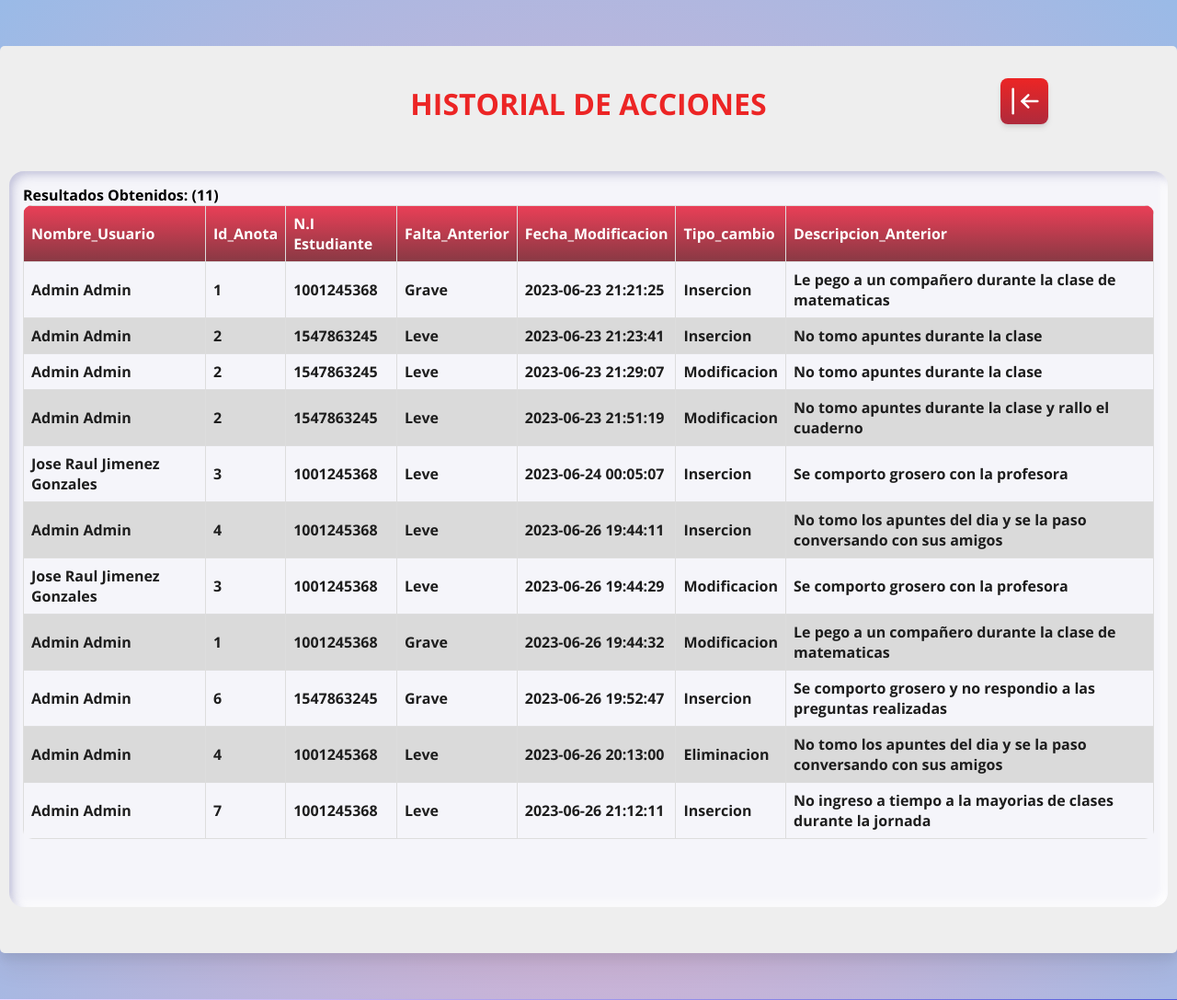
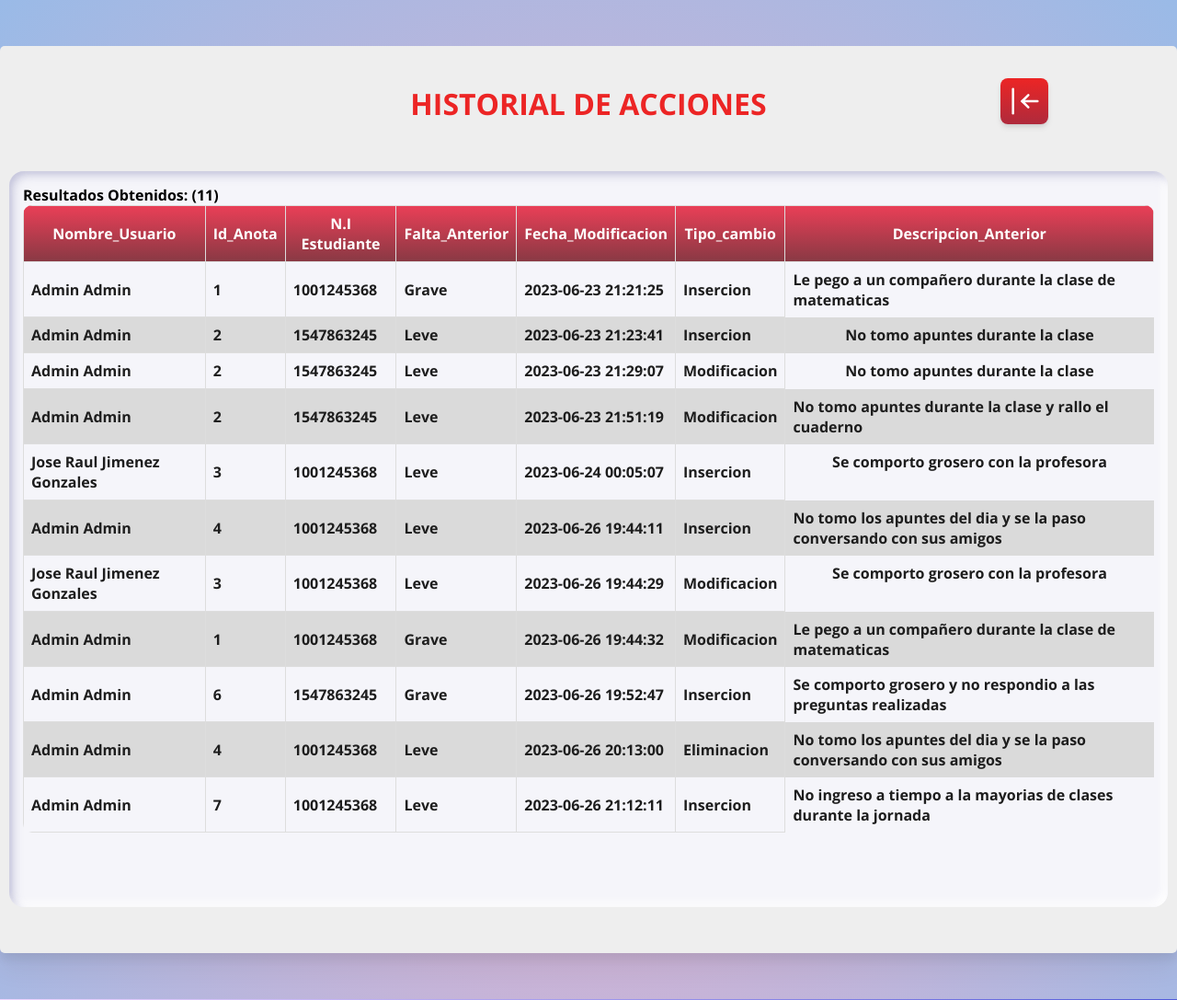
Before and after one commit to GaspaObito/Academic-Management-, a PHP site: page /Config/TriggerAnotacion.php in a window 1280 px wide. Shown: the part 83-1170 px from the top of the page at 92% size. Run offline with PHP 8.4, Linux system fonts and the light colour scheme; the visitor is signed in with stand-in values (Sample User, id 1); data comes from the database, SQL or seed files in the repository.

Commit message:
Add Styles for Table, Buttons Actions

```diff
--- a/css/Anotaciones.css
+++ b/css/Anotaciones.css
@@ -165,7 +165,7 @@ input[type="file"]::file-selector-button:hover {
   width: 100%;
 }
 .Custom_Table  thead tr {
-  text-align: left;
+  text-align: center;
   color: white;
   background: linear-gradient(180deg, #EB3F57 0%, #893944 100%);
   height: 60px;
@@ -176,6 +176,11 @@ input[type="file"]::file-selector-button:hover {
 .Custom_Table td,.Custom_Table th {
   border: 1px solid #ddd;
   padding: 8px;
+}
+.Custom_Table tbody td:last-child {
+  display: flex;
+  justify-content: space-evenly;
+  border: none;
 }
 .Custom_Table tr:nth-child(even) {
   background-color: #dadada;
```
